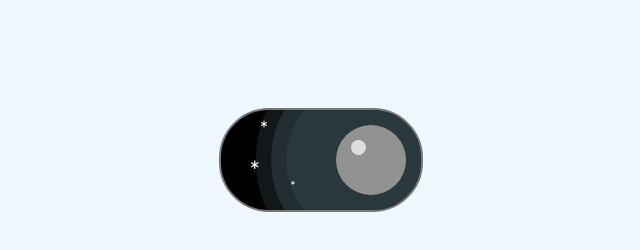
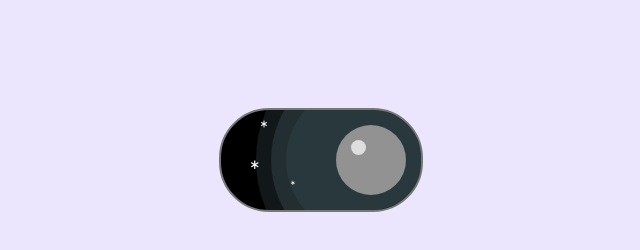
Before and after one commit to beb97/html-slider-day-night, a website: page index.html in a window 1280 px wide. Both pictures are taken after a click on the element 640 px from the left and 160 px from the top of the page. Shown: the whole page, without its empty margins (319-959 px from the left). Drawn offline with Linux system fonts and the light colour scheme.

Commit message:
updated title

```diff
--- a/index.html
+++ b/index.html
@@ -6,7 +6,7 @@
     <meta name="viewport" content="width=device-width, initial-scale=1.0">
     <link rel="stylesheet" href="style.css">
     <script src="https://kit.fontawesome.com/38695af7b0.js" crossorigin="anonymous"></script>
-    <title>Jour :p Nuit </title>
+    <title>jour</title>
   </head>
   <body>
     <div onclick="toogleTime(this)">
--- a/script.js
+++ b/script.js
@@ -1,3 +1,5 @@
 function toogleTime(el) {
   el.classList.toggle("night");
+  document.querySelector("html").classList.toggle("dark-mode");
+  (document.title=="jour")?document.title="nuit":document.title="jour";
 }
--- a/style.scss
+++ b/style.scss
@@ -6,6 +6,10 @@
   html {
       background-color: aliceblue;
       padding: 100px;
+  }
+
+  .dark-mode {
+    background-color: rgb(235, 230, 253);
   }
 
   body>div {
```
Also changed, not shown: style.css, 1 other file.
